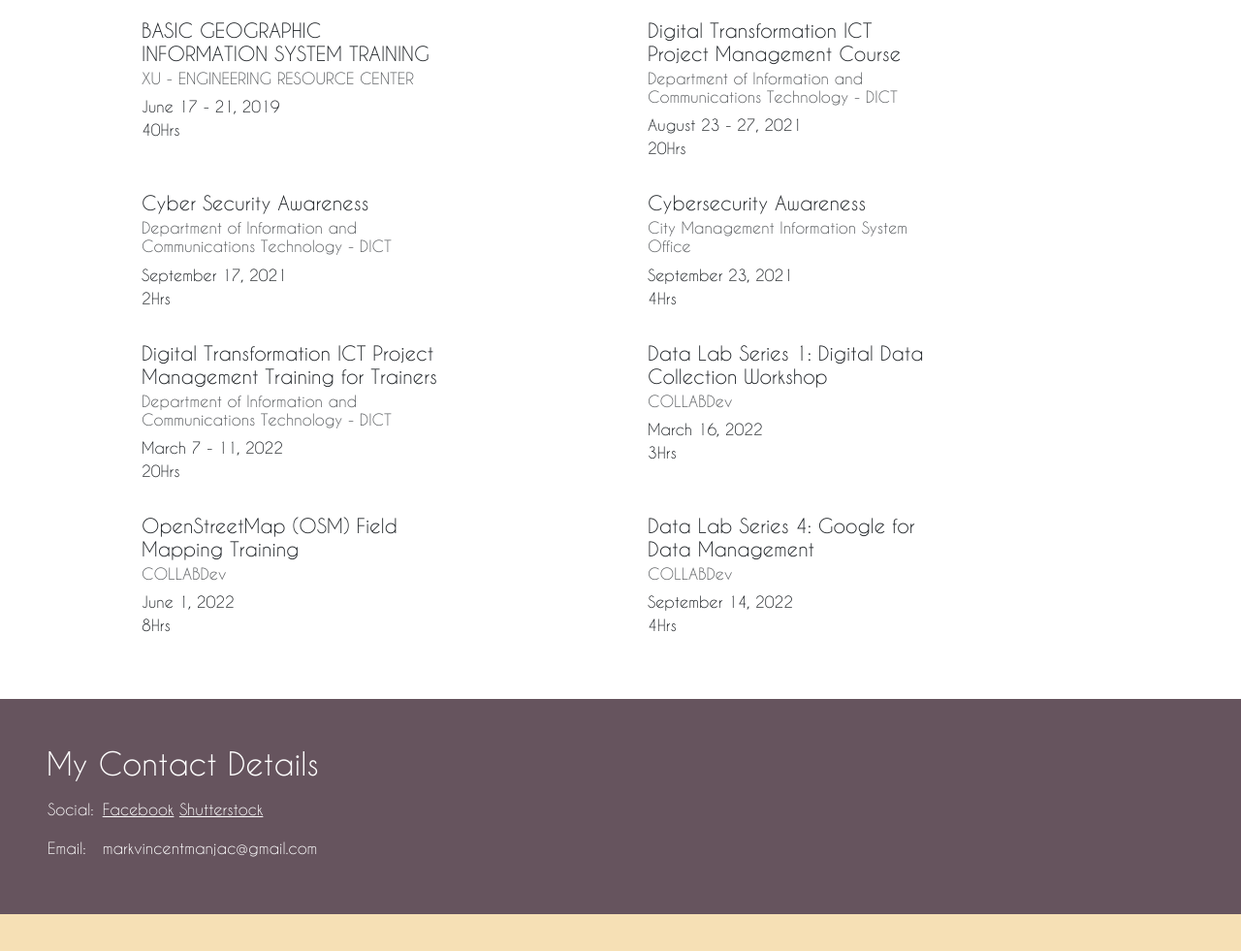
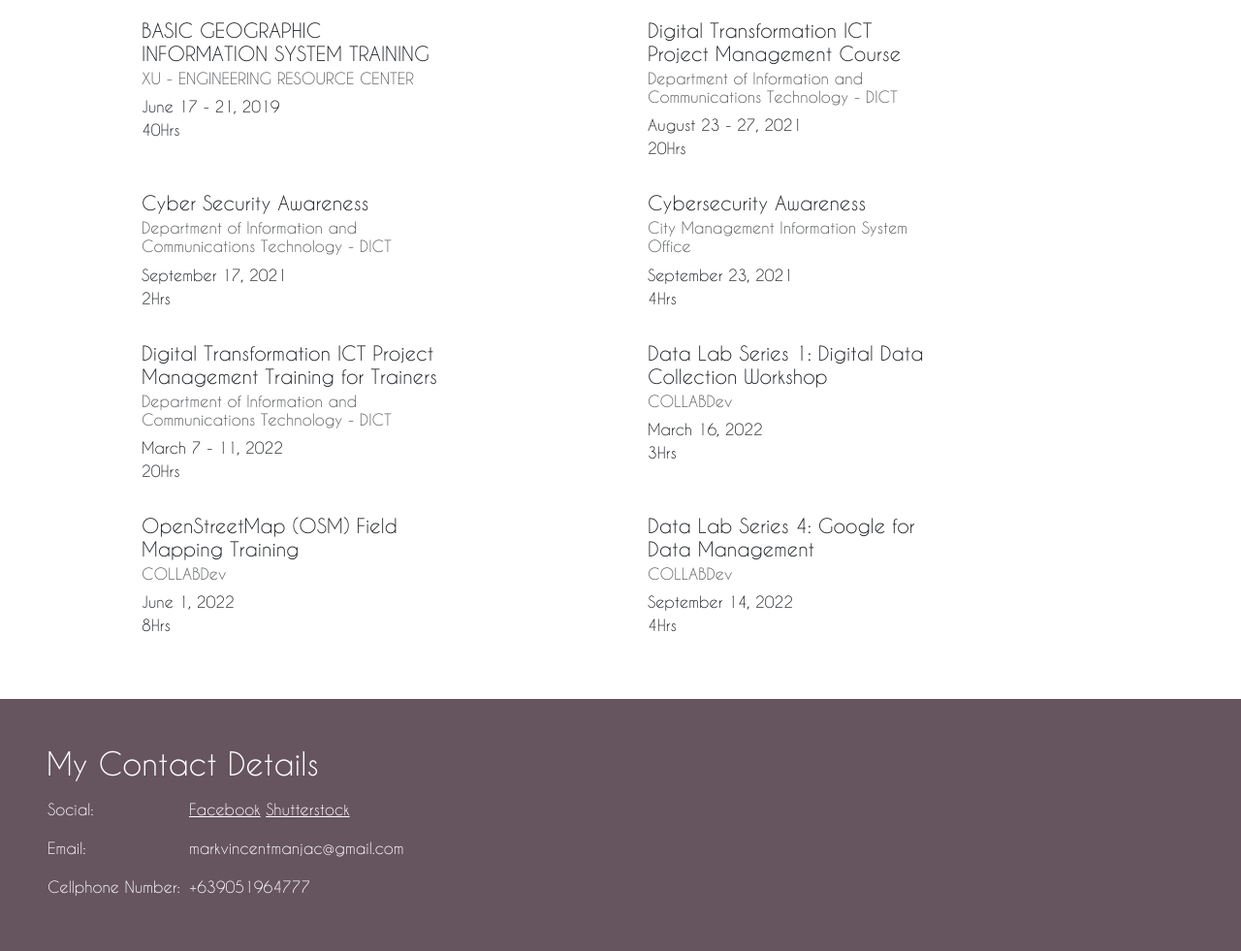
Before and after one commit to sg143/MyResume, a plain HTML site: page index.html in a window 1280 px wide. Shown: the part 1897-2878 px from the top of the page at 97% size. Before the commit the page ends 2840 px from the top, so only its background shows below. Drawn offline with nearby package versions, Linux system fonts and the light colour scheme; a web font is replaced by a local one.

Commit message:
Update index.html

```diff
--- a/index.html
+++ b/index.html
@@ -229,6 +229,9 @@
             <tr>
                 <td>Email:</td><td class="p-2">markvincentmanjac@gmail.com</td>
             </tr>
+            <tr>
+                <td>Cellphone Number:</td><td class="p-2">+639051964777</td>
+            </tr>
         </table>
 
     </footer>
```
